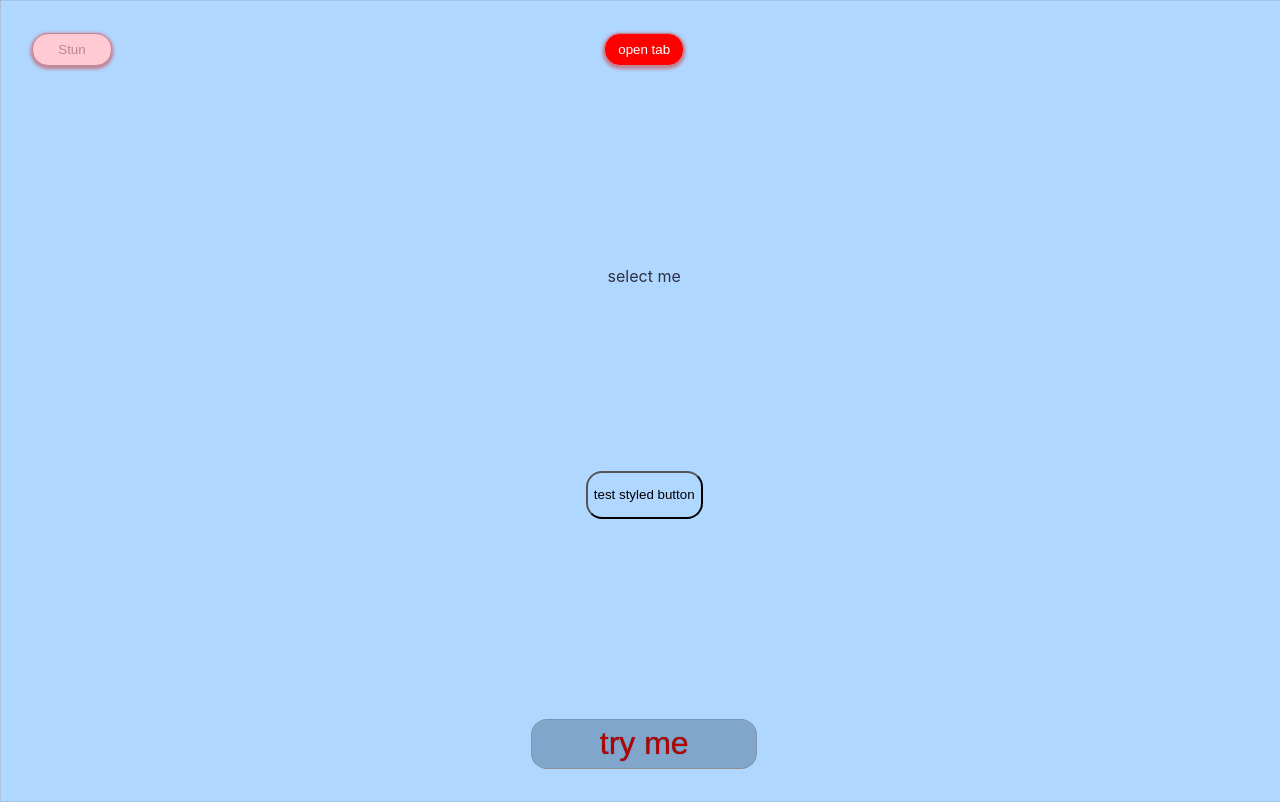
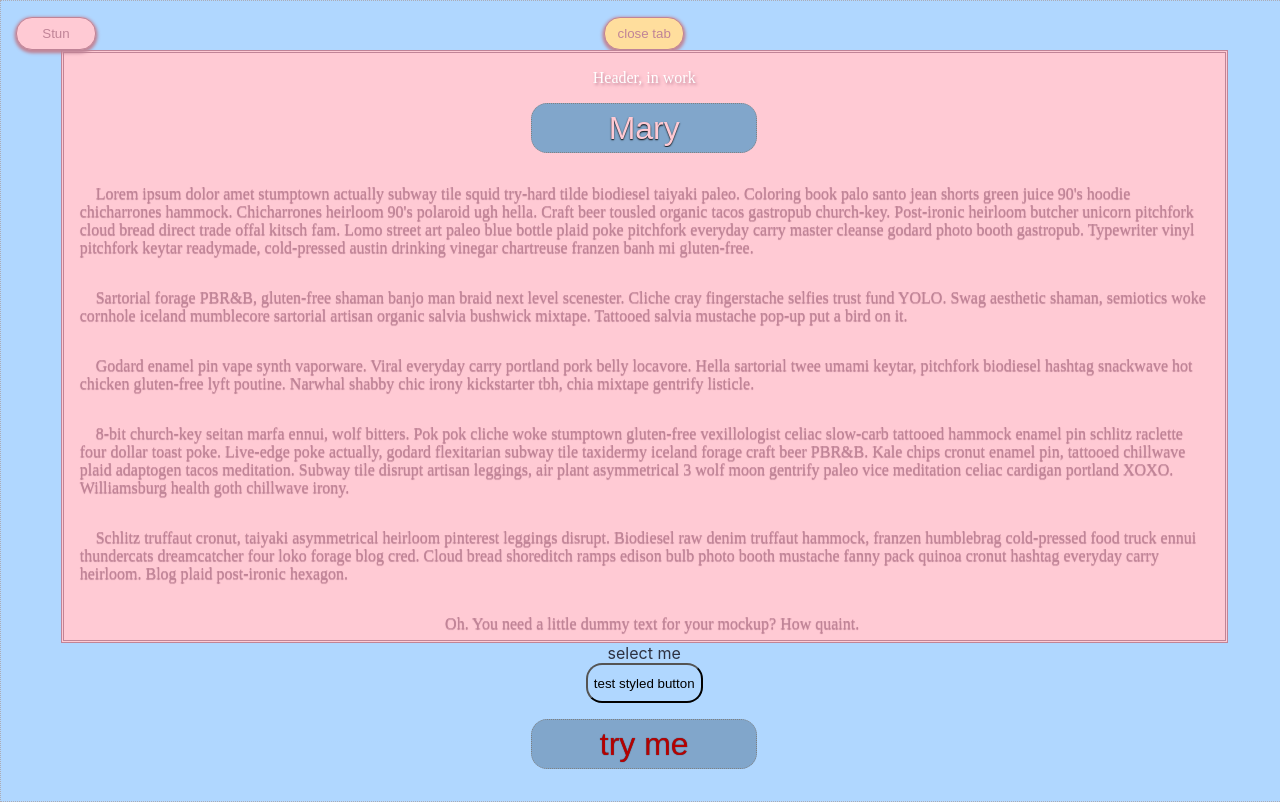
Before and after one commit to CatalinaSorina/Keys, a React (Create React App) app: page / in a window 1280 px wide. Built offline with nearby package versions, Linux system fonts and the light colour scheme.

Commit message:
Tab with activeTab

```diff
--- a/src/App.js
+++ b/src/App.js
@@ -24,8 +24,9 @@ const App = () => (
   >
     <Tab
       openButtonText="see me"
-      buttonStyledComponent="align-items:center;background-color:red; color:white;"
+      // buttonStyledComponent="align-items:center;background-color:red; color:white;"
       tabStyledComponent="*::selection{background-color:rosybrown;}align-items:center;"
+      activeTab={true}
     >
       <header>Header, in work</header>
       <Input
--- a/src/components/Tab/Tab.js
+++ b/src/components/Tab/Tab.js
@@ -3,9 +3,22 @@ import Button from "../Button/Button";
 import Wrapper from "../Wrapper/Wrapper";
 
 const Tab = (props) => {
-    const { openTabText, closeTabText, buttonStyledComponent, tabStyledComponent, tabAsModal, modalCloseButtonStyle, children } = props;
-    const [buttonText, setButtonText] = useState(openTabText ? openTabText : tabAsModal ? "open modal" : "open tab");
-    const [tabDisplay, setTabDisplay] = useState("none");
+    const {
+        openTabText,
+        closeTabText,
+        buttonStyledComponent,
+        tabStyledComponent,
+        tabAsModal,
+        modalCloseButtonStyle,
+        children,
+        activeTab,
+        activeTabStyled,
+        ...restProps
+    } = props;
+
+    const [active, setActive] = useState(activeTab);
+    const [buttonText, setButtonText] = useState(active ? (closeTabText ? closeTabText : "close tab") : openTabText ? openTabText : tabAsModal ? "open modal" : "open tab");
+    const [tabDisplay, setTabDisplay] = useState(active ? "flex" : "none");
 
     const openTab = () => {
         (openTabText) ?
@@ -18,9 +31,14 @@ const Tab = (props) => {
                     setButtonText("close tab")
                     : setButtonText("open tab")));
         tabDisplay === "none" ? setTabDisplay("flex") : setTabDisplay("none");
+        tabDisplay === "none" ? setActive(true) : setActive(false);
     }
 
     const buttonTabStyle = `
+        ${active && `
+            background-color: #FFDE9D;
+            ${activeTabStyled && activeTabStyled}
+        `}
         margin: 1rem;
         display: absolute;
     `
@@ -56,15 +74,16 @@ const Tab = (props) => {
     const closeModal = () => {
         openTabText ? setButtonText(openTabText) : setButtonText("open modal");
         setTabDisplay("none");
+        setActive(false);
     }
 
-    return (<>
+    return (<React.Fragment {...restProps}>
         <Button text={buttonText} styledComponent={buttonTabStyle + buttonStyledComponent} onClick={openTab} />
         <Wrapper styledComponent={wrapperTabStyle + tabStyledComponent} >
             {tabAsModal && <Button text="x" styledComponent={modalButtonStyle + modalCloseButtonStyle} onClick={() => closeModal()} />}
             {children}
         </Wrapper>
-    </>)
+    </React.Fragment>)
 }
 
 export default Tab;
```
